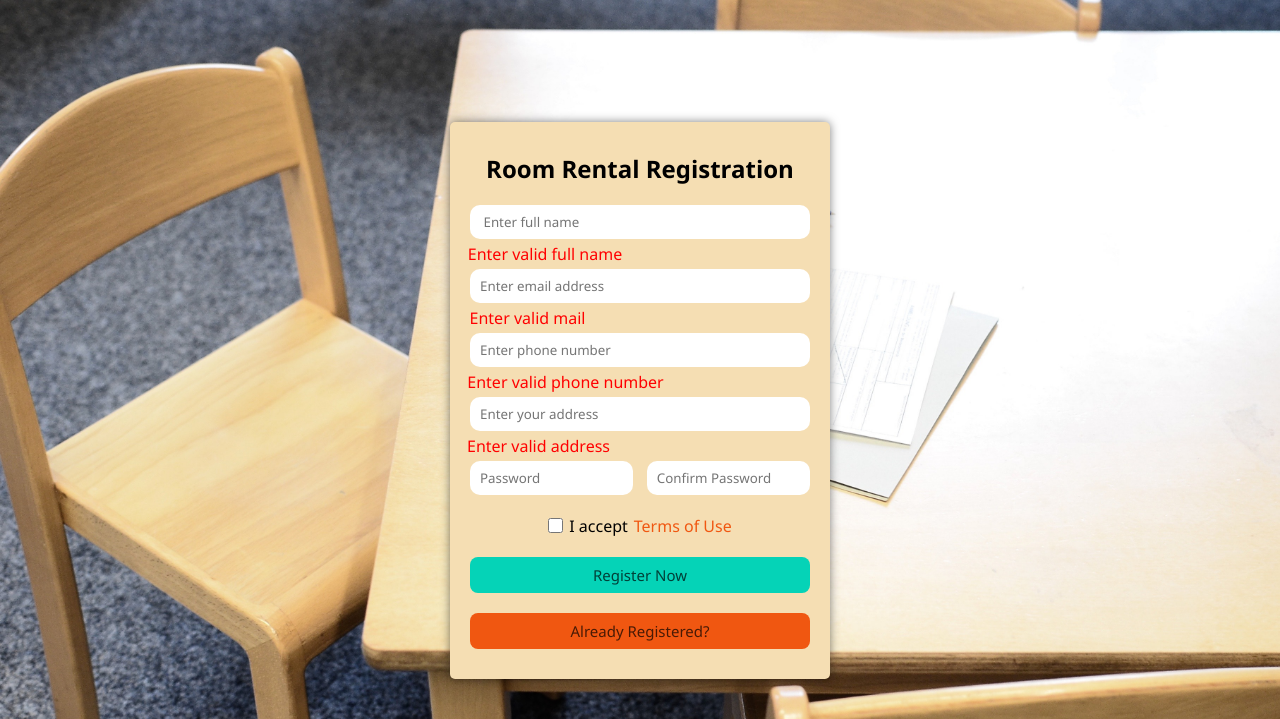
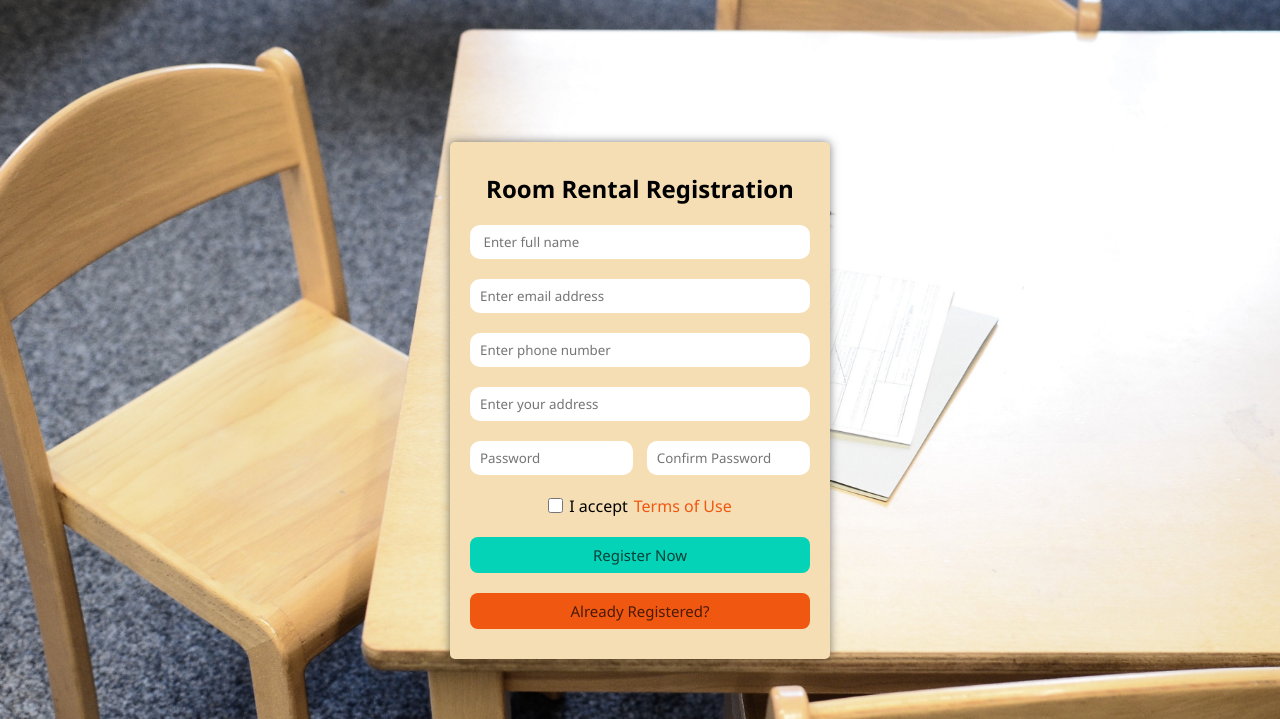
Before and after one commit to walker2u/Room-renting-System, a PHP site: page /register.php in a window 1280 px wide. Shown: the top 719 px of the page. Run offline with PHP 8.4, Linux system fonts and the light colour scheme.

Commit message:
Updated Error handling of register.php

```diff
--- a/register.php
+++ b/register.php
@@ -23,35 +23,31 @@ session_start();
     <form class="form-container" method="post" action="include/signup.php">
         <h2>Room Rental Registration</h2>
         <input name="name" type="text" placeholder=" Enter full name" required>
-        <p style="display:block; margin: -16px; text-indent: -190px; color: red;">Enter valid full name</p>
         <?php
         if (isset($errors['empty_field'])) {
-            echo "<p>" . $errors['empty_field'] . "</p>";
+            echo "<p style='display:block; margin: -16px; text-indent: -190px; color: red;'>".$errors['empty_field']."</p>";
         }
         ?>
         <input name="email" type="email" placeholder="Enter email address" required>
-        <p style="display:block; margin: -16px; text-indent: -225px; color: red;">Enter valid mail</p>
         <?php
         if (isset($errors['invalid_email'])) {
-            echo "<p>" . $errors['invalid_email'] . "</p>";
+            echo "<p style='display:block; margin: -16px; text-indent: -190px; color: red;'>".$errors['invalid_email']."</p>";
         }
         ?>
         <input name="phone" type="tel" placeholder="Enter phone number" required>
-        <p style="display:block; margin: -16px; text-indent: -149px; color: red;">Enter valid phone number</p>
         <?php
         if (isset($errors['invalid_number'])) {
-            echo "<p>" . $errors['invalid_number'] . "</p>";
+            echo "<p style='display:block; margin: -16px; text-indent: -190px; color: red;'>".$errors['invalid_number']."</p>";
         }
         ?>
         <input name="address" type="text" placeholder="Enter your address" required>
-        <p style="display:block; margin: -16px; text-indent: -203px; color: red;">Enter valid address</p>
         <div class="password">
             <input name="password" type="password" placeholder="Password" size="8" required>
             <input name="confirm_password" type="password" placeholder="Confirm Password" size="8" required>
         </div>
         <?php
         if (isset($errors['password_mismatch'])) {
-            echo "<p>" . $errors['password_mismatch'] . "</p>";
+            echo "<p style='display:block; margin: -16px; text-indent: -190px; color: red;'>".$errors['password_mismatch']."</p>";
         }
         ?>
         <div class="terms">
```
